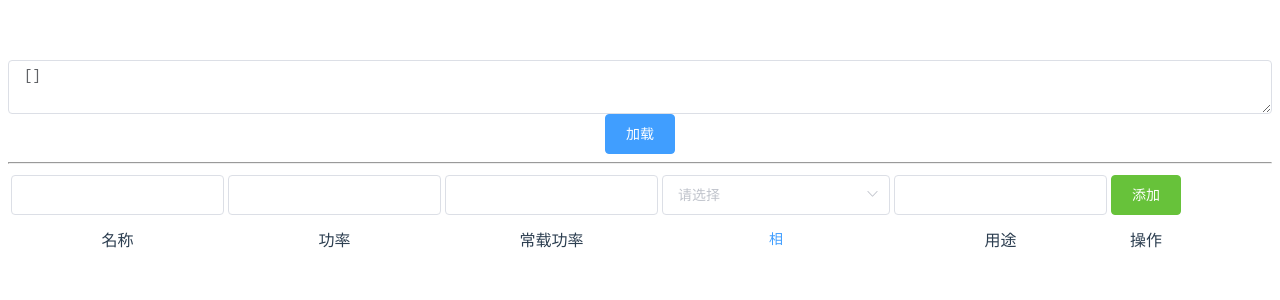
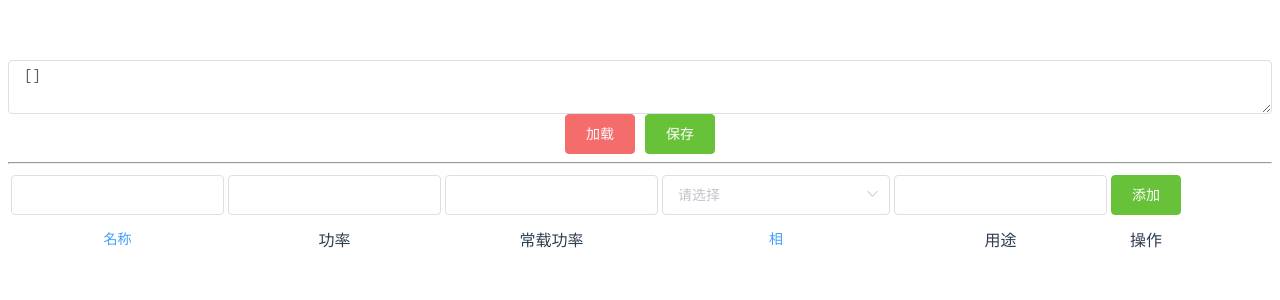
Before and after one commit to leeonky/switcher-report, a Vue app: page / in a window 1280 px wide. Shown: the top 300 px of the page. Built offline with nearby package versions, Linux system fonts and the light colour scheme.

Commit message:
Improvment ui

```diff
--- a/src/components/MainReport.vue
+++ b/src/components/MainReport.vue
@@ -1,17 +1,20 @@
 <template>
     <div>
         <el-input type="textarea" v-model="circuitsJson"></el-input>
-        <el-button @click="loadCircuits" type="primary">加载</el-button>
+        <el-button @click="loadCircuits" type="danger">加载</el-button>
+        <el-button @click="report" type="success">保存</el-button>
         <hr>
         <table>
             <thead>
             <circuit-row :actions="actions" :circuit="newCircuit" @circuit-change="addCircuit"></circuit-row>
             <tr>
-                <td>名称</td>
+                <td>
+                    <el-button @click="sortCircuit('name')" type="text">名称</el-button>
+                </td>
                 <td>功率</td>
                 <td>常载功率</td>
                 <td>
-                    <el-button @click="sortCircuit" type="text">相</el-button>
+                    <el-button @click="sortCircuit('phase')" type="text">相</el-button>
                 </td>
                 <td>用途</td>
                 <td>操作</td>
@@ -36,15 +39,17 @@
                 actions: [
                     {label: "添加", type: "success", action: "new"}
                 ],
-                circuitsJson: "[]"
+                circuitsJson: "[]",
+                groupedCircuits: {}
             };
         },
         methods: {
-            sortCircuit() {
+            sortCircuit(key) {
+                console.log(key)
                 this.circuits = this.circuits.sort((c1, c2) => {
-                    if (c1.phase > c2.phase)
+                    if (c1[key] > c2[key])
                         return 1;
-                    if (c1.phase < c2.phase)
+                    if (c1[key] < c2[key])
                         return -1;
                     return 0;
                 })
@@ -64,6 +69,11 @@
             },
             report() {
                 this.circuitsJson = JSON.stringify(this.circuits)
+                this.groupedCircuits = this.circuits.reduce((map, current) => {
+                    (map[current.phase] = map[current.phase] || []).push(current)
+                    return map
+                }, {})
+                console.log(this.groupedCircuits)
             },
             loadCircuits() {
                 this.circuits = JSON.parse(this.circuitsJson)
```
